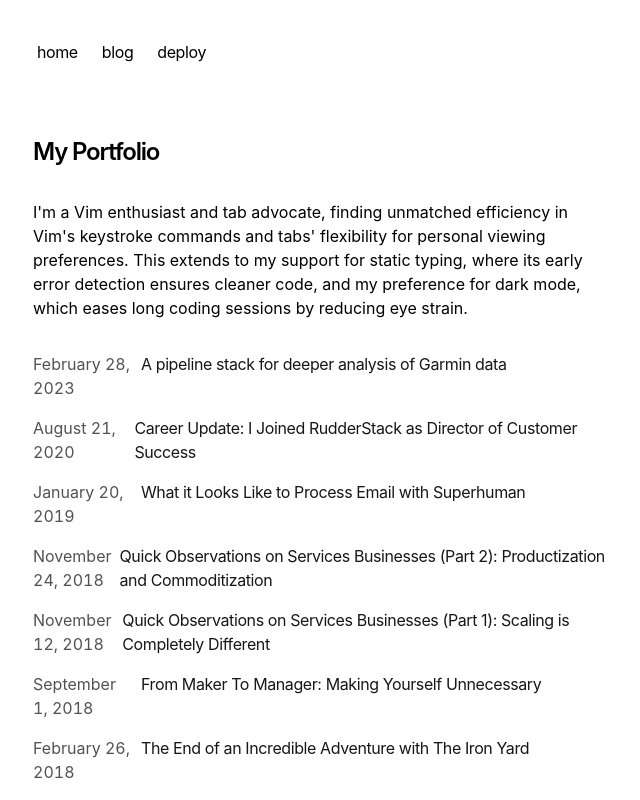
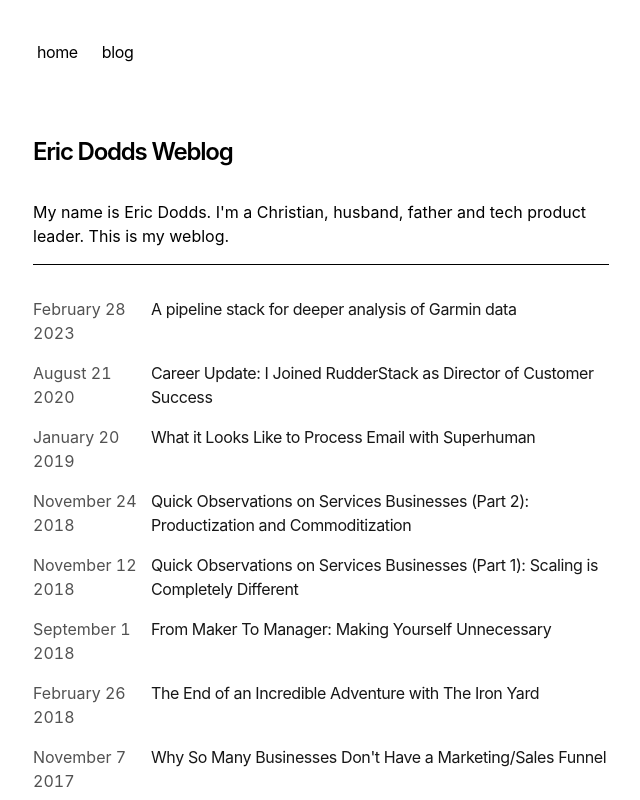
Before and after one commit to ericdodds/eric-dodds-blog, a Next.js app: page / in a window 1280 px wide. Shown: the top 800 px of the page, without its empty margins (319-959 px from the left). Built offline with nearby package versions, Linux system fonts and the light colour scheme.

Commit message:
adjusted the style of the dates

```diff
--- a/app/blog/page.tsx
+++ b/app/blog/page.tsx
@@ -1,14 +1,14 @@
 import { BlogPosts } from 'app/components/posts'
 
 export const metadata = {
-  title: 'Blog',
+  title: 'Eric Dodds Weblog',
   description: 'Read my blog.',
 }
 
 export default function Page() {
   return (
     <section>
-      <h1 className="font-semibold text-2xl mb-8 tracking-tighter">My Blog</h1>
+      <h1 className="font-semibold text-2xl mb-8 tracking-tighter">Eric Dodds Weblog</h1>
       <BlogPosts />
     </section>
   )
--- a/app/components/nav.tsx
+++ b/app/components/nav.tsx
@@ -6,10 +6,7 @@ const navItems = {
   },
   '/blog': {
     name: 'blog',
-  },
-  'https://vercel.com/templates/next.js/portfolio-starter-kit': {
-    name: 'deploy',
-  },
+  }
 }
 
 export function Navbar() {
--- a/app/components/posts.tsx
+++ b/app/components/posts.tsx
@@ -15,22 +15,31 @@ export function BlogPosts() {
           }
           return 1
         })
-        .map((post) => (
+        .map((post) => {
+          const [monthDay, year] = formatDate(
+            post.metadata.publishedAt,
+            false
+          ).split(', ')
+
+          return (
             <Link
               key={post.slug}
               className="flex flex-col space-y-1 mb-4"
               href={`/blog/${post.slug}`}
             >
               <div className="w-full flex flex-col md:flex-row space-x-0 md:space-x-2">
-              <p className="text-neutral-600 dark:text-neutral-400 w-[100px] tabular-nums">
-                {formatDate(post.metadata.publishedAt, false)}
+                <p className="text-neutral-600 dark:text-neutral-400 w-[110px] tabular-nums flex-shrink-0">
+                  {monthDay}
+                  <br />
+                  {year}
                 </p>
                 <p className="text-neutral-900 dark:text-neutral-100 tracking-tight">
                   {post.metadata.title}
                 </p>
               </div>
             </Link>
-        ))}
+          )
+        })}
     </div>
   )
 }
--- a/app/layout.tsx
+++ b/app/layout.tsx
@@ -11,15 +11,15 @@ import { baseUrl } from './sitemap'
 export const metadata: Metadata = {
   metadataBase: new URL(baseUrl),
   title: {
-    default: 'Next.js Portfolio Starter',
-    template: '%s | Next.js Portfolio Starter',
+    default: 'Eric Dodds Weblog',
+    template: '%s | Eric Dodds Weblog',
   },
-  description: 'This is my portfolio.',
+  description: 'Welcome to ericdodds.com.',
   openGraph: {
-    title: 'My Portfolio',
-    description: 'This is my portfolio.',
+    title: 'Eric Dodds WEblog',
+    description: 'Welcome to ericdodds.com.',
     url: baseUrl,
-    siteName: 'My Portfolio',
+    siteName: 'Eric Dodds Weblog',
     locale: 'en_US',
     type: 'website',
   },
--- a/app/page.tsx
+++ b/app/page.tsx
@@ -4,15 +4,12 @@ export default function Page() {
   return (
     <section>
       <h1 className="mb-8 text-2xl font-semibold tracking-tighter">
-        My Portfolio
+        Eric Dodds Weblog
       </h1>
       <p className="mb-4">
-        {`I'm a Vim enthusiast and tab advocate, finding unmatched efficiency in
-        Vim's keystroke commands and tabs' flexibility for personal viewing
-        preferences. This extends to my support for static typing, where its
-        early error detection ensures cleaner code, and my preference for dark
-        mode, which eases long coding sessions by reducing eye strain.`}
+        {`My name is Eric Dodds. I'm a Christian, husband, father and tech product leader. This is my weblog. `}
       </p>
+      <hr></hr>
       <div className="my-8">
         <BlogPosts />
       </div>
```
Lines whose indentation alone changed are shown as unchanged.
